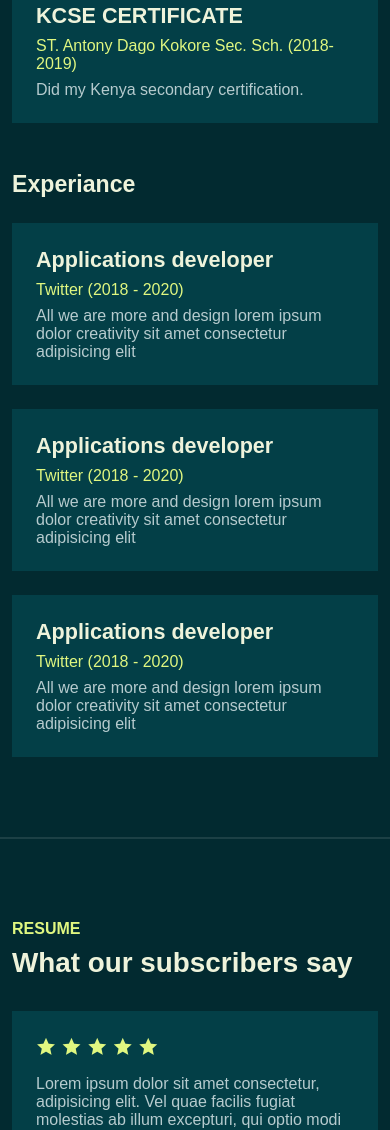
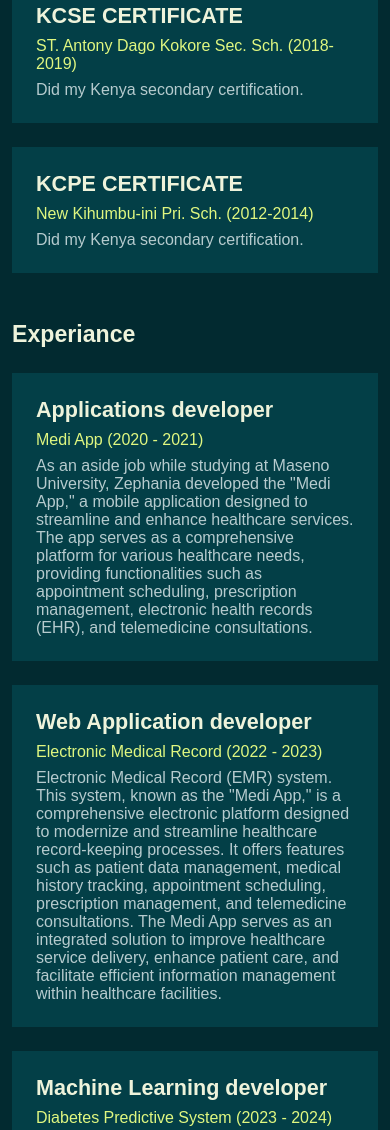
Before and after one commit to zephania002/Zephania-Portfolio, a plain HTML site: page index.html in a window 390 px wide. Shown: the part 4712-5842 px from the top of the page. Drawn offline with Linux system fonts and the light colour scheme; a web font is replaced by a local one.

Commit message:
Portfolio update

```diff
--- a/index.html
+++ b/index.html
@@ -19,7 +19,7 @@
         <div class="container flex-lg-column">
             <a class="navbar-brand mx-lg-auto mb-lg-4" href="#">
                 <span class="h3 fw-bold d-block d-lg-none">ZEPHANIA OTIENO</span>
-                <img src="./assets/images/profile2.png" class="d-none d-lg-block rounded-circle" alt="">
+                <img src="./assets/images/1.png" class="d-none d-lg-block rounded-circle" alt="">
             </a>
             <button class="navbar-toggler" type="button" data-bs-toggle="collapse" data-bs-target="#navbarNav"
                 aria-controls="navbarNav" aria-expanded="false" aria-label="Toggle navigation">
@@ -242,6 +242,13 @@
                                     <p class="mb-0">Did my Kenya secondary certification.</p>
                                 </div>
                             </div>
+                            <div class="col-12" data-aos="fade-up" data-aos-delay="600">
+                                <div class="bg-base p-4 rounded-4 shadow-effect">
+                                    <h4>KCPE CERTIFICATE </h4>
+                                    <p class="text-brand mb-2">New Kihumbu-ini Pri. Sch. (2012-2014) </p>
+                                    <p class="mb-0">Did my Kenya secondary certification.</p>
+                                </div>
+                            </div>
 
                         </div>
 
@@ -255,24 +262,31 @@
                             <div class="col-12" data-aos="fade-up" data-aos-delay="600">
                                 <div class="bg-base p-4 rounded-4 shadow-effect">
                                     <h4>Applications developer</h4>
-                                    <p class="text-brand mb-2">Twitter (2018 - 2020)</p>
-                                    <p class="mb-0">All we are more and design lorem ipsum dolor creativity sit amet consectetur adipisicing elit</p>
+                                    <p class="text-brand mb-2">Medi App (2020 - 2021)</p>
+                                    <p class="mb-0">As an aside job while studying at Maseno University, Zephania developed the "Medi App," a mobile application designed to streamline and enhance healthcare services. The app serves as a comprehensive platform for various healthcare needs, providing functionalities such as appointment scheduling, prescription management, electronic health records (EHR), and telemedicine consultations.</p>
                                 </div>
                             </div>
 
                             <div class="col-12" data-aos="fade-up" data-aos-delay="600">
                                 <div class="bg-base p-4 rounded-4 shadow-effect">
-                                    <h4>Applications developer</h4>
-                                    <p class="text-brand mb-2">Twitter (2018 - 2020)</p>
-                                    <p class="mb-0">All we are more and design lorem ipsum dolor creativity sit amet consectetur adipisicing elit</p>
+                                    <h4>Web Application developer</h4>
+                                    <p class="text-brand mb-2">Electronic Medical Record (2022 - 2023)</p>
+                                    <p class="mb-0">Electronic Medical Record (EMR) system. This system, known as the "Medi App," is a comprehensive electronic platform designed to modernize and streamline healthcare record-keeping processes. It offers features such as patient data management, medical history tracking, appointment scheduling, prescription management, and telemedicine consultations. The Medi App serves as an integrated solution to improve healthcare service delivery, enhance patient care, and facilitate efficient information management within healthcare facilities.</p>
                                 </div>
                             </div>
 
                             <div class="col-12" data-aos="fade-up" data-aos-delay="600">
                                 <div class="bg-base p-4 rounded-4 shadow-effect">
-                                    <h4>Applications developer</h4>
-                                    <p class="text-brand mb-2">Twitter (2018 - 2020)</p>
-                                    <p class="mb-0">All we are more and design lorem ipsum dolor creativity sit amet consectetur adipisicing elit</p>
+                                    <h4>Machine Learning developer</h4>
+                                    <p class="text-brand mb-2">Diabetes Predictive System (2023 - 2024)</p>
+                                    <p class="mb-0">Developed a Diabetes Predictive System using Machine Learning (ML). This system, known as the "Medi App," harnesses advanced ML algorithms to analyze patient data and predict the likelihood of diabetes onset. Through the app, users can input relevant health metrics and lifestyle factors, allowing the ML model to generate personalized risk assessments. Additionally, the Medi App provides proactive recommendations for preventive measures and lifestyle modifications to mitigate the risk of diabetes. This innovative solution aims to empower individuals with actionable insights for early intervention and improved health outcomes.
+
+
+
+
+
+
+                                    </p>
                                 </div>
                             </div>
 
```
Also changed, not shown: assets/images/1.png (added), assets/images/zeph.png (added).
